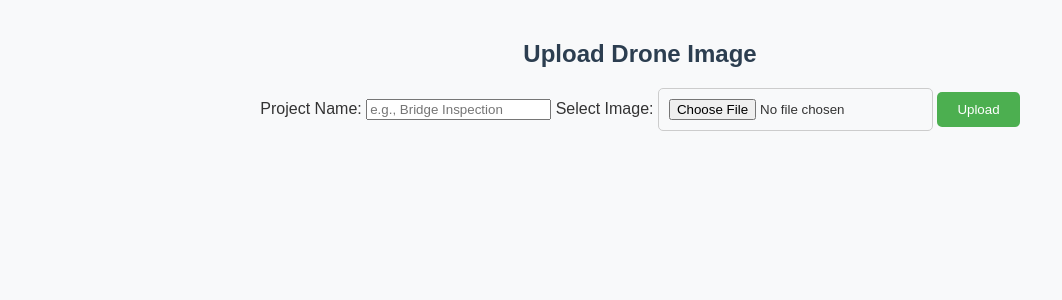
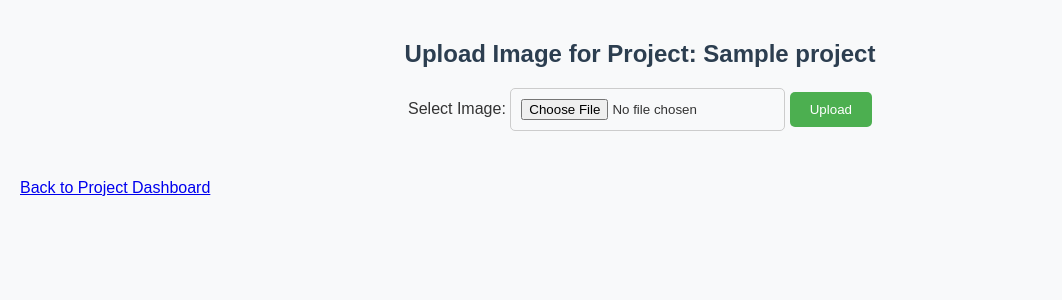
Before and after one commit to InfraVue/infravue-flask-app, a Flask app: template templates/upload.html in a window 1280 px wide. Shown: the top 300 px of the page, without its empty margins (0-1062 px from the left). Run offline with Flask 3, Linux system fonts and the light colour scheme; the template is opened without the code that fills it: most values are stand-ins (such as "Sample title", 1, 10 or a date in 2020).

Commit message:
Update upload.html

```diff
--- a/templates/upload.html
+++ b/templates/upload.html
@@ -1,20 +1,21 @@
 <!DOCTYPE html>
-<html>
+<html lang="en">
 <head>
-  <title>Upload Drone Image</title>
-  <link rel="stylesheet" href="/static/style.css">
+    <meta charset="UTF-8">
+    <title>Upload Image for {{ project.name }}</title>
+    <link rel="stylesheet" href="{{ url_for('static', filename='style.css') }}">
 </head>
 <body>
-  <form action="/upload" method="post" enctype="multipart/form-data">
-    <h2>Upload Drone Image</h2>
+    <h2>Upload Image for Project: {{ project.name }}</h2>
 
-    <label for="project">Project Name:</label>
-    <input type="text" id="project" name="project" placeholder="e.g., Bridge Inspection">
+    <form method="POST" enctype="multipart/form-data">
+        <label for="image">Select Image:</label>
+        <input type="file" id="image" name="image" accept="image/*" required>
 
-    <label for="image">Select Image:</label>
-    <input type="file" id="image" name="image" accept="image/*">
+        <button type="submit">Upload</button>
+    </form>
 
-    <button type="submit">Upload</button>
-  </form>
+    <br>
+    <a href="{{ url_for('project_dashboard', project_id=project.id) }}">Back to Project Dashboard</a>
 </body>
 </html>
```
